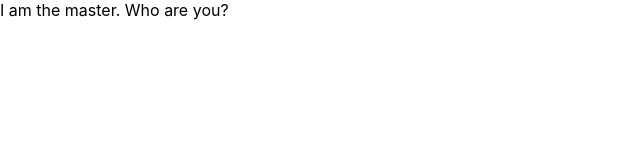
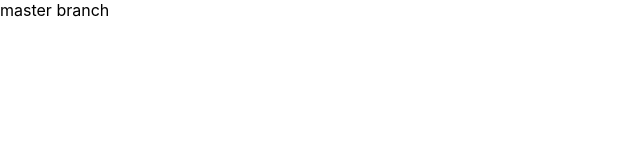
Before and after one commit to TanvirRubayed-code/weather_detection, a Next.js app: page / in a window 1280 px wide. Shown: the top 160 px of the page, without its empty margins (0-640 px from the left). Built offline with nearby package versions, Linux system fonts and the light colour scheme.

Commit message:
master branch

```diff
--- a/pages/index.js
+++ b/pages/index.js
@@ -6,8 +6,7 @@ export default function Home() {
   return (
 
    <div>
-    I am the master. Who are you?
-
+    master branch
    </div>
 
   )
```
